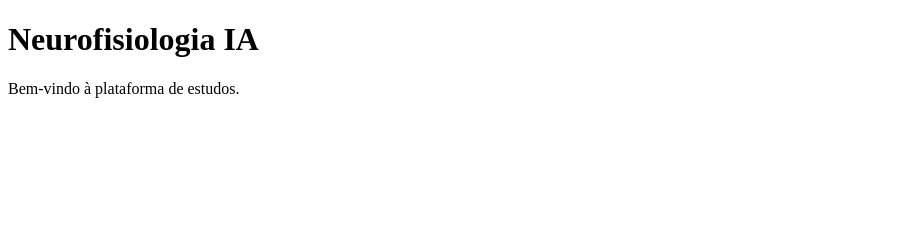
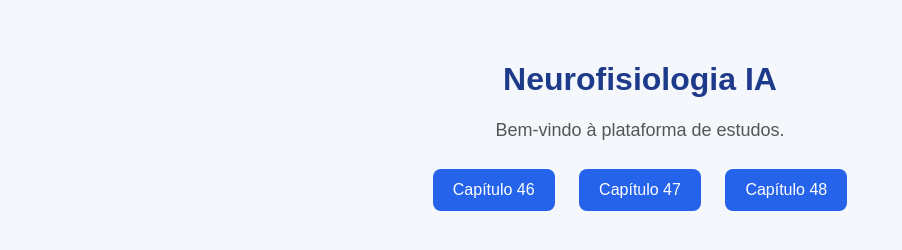
Before and after one commit to netosena1989-hash/neurofisiologia-, a plain HTML site: page index.html in a window 1280 px wide. Shown: the whole page, without its empty margins (0-902 px from the left). Drawn offline with Linux system fonts and the light colour scheme.

Commit message:
Primera versión de la plataforma

```diff
--- a/index.html
+++ b/index.html
@@ -1,15 +1,23 @@
 <!DOCTYPE html>
-<html lang="pt-BR">
+<html lang="es">
 <head>
-    <meta charset="UTF-8">
-    <meta name="viewport" content="width=device-width, initial-scale=1.0">
-    <title>Neurofisiologia IA</title>
+<meta charset="UTF-8">
+<meta name="viewport" content="width=device-width, initial-scale=1.0">
+<title>Neurofisiologia IA</title>
+<link rel="stylesheet" href="style.css">
 </head>
+
 <body>
 
 <h1>Neurofisiologia IA</h1>
 
 <p>Bem-vindo à plataforma de estudos.</p>
 
+<button>Capítulo 46</button>
+<button>Capítulo 47</button>
+<button>Capítulo 48</button>
+
+<script src="script.js"></script>
+
 </body>
 </html>
--- /dev/null
+++ b/script.js
@@ -0,0 +1 @@
+console.log("Neurofisiologia IA iniciada!");
--- /dev/null
+++ b/style.css
@@ -0,0 +1,31 @@
+body {
+    font-family: Arial, sans-serif;
+    background-color: #f4f7fb;
+    text-align: center;
+    margin: 0;
+    padding: 40px;
+}
+
+h1 {
+    color: #1e3a8a;
+}
+
+p {
+    color: #555;
+    font-size: 18px;
+}
+
+button {
+    background-color: #2563eb;
+    color: white;
+    border: none;
+    padding: 12px 20px;
+    margin: 10px;
+    border-radius: 8px;
+    cursor: pointer;
+    font-size: 16px;
+}
+
+button:hover {
+    background-color: #1d4ed8;
+}
```
Also changed, not shown: 1 other file.
